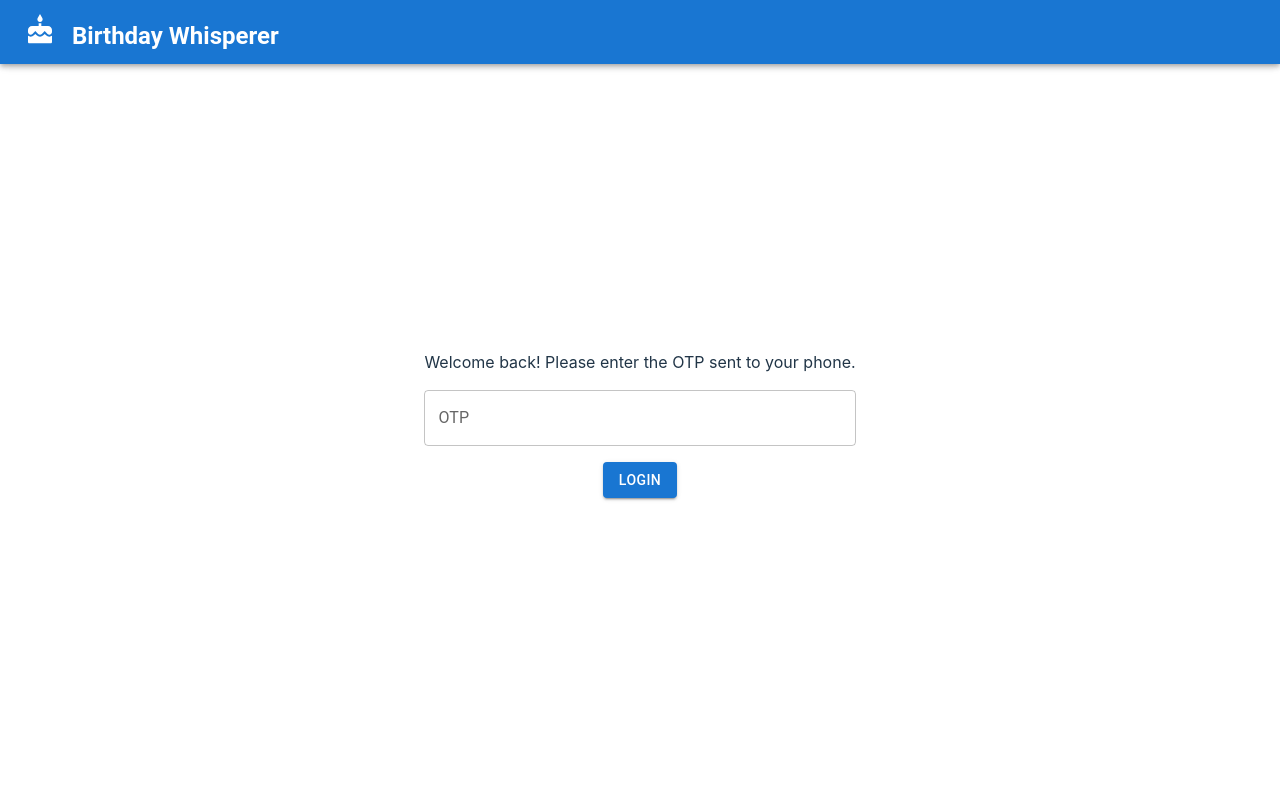
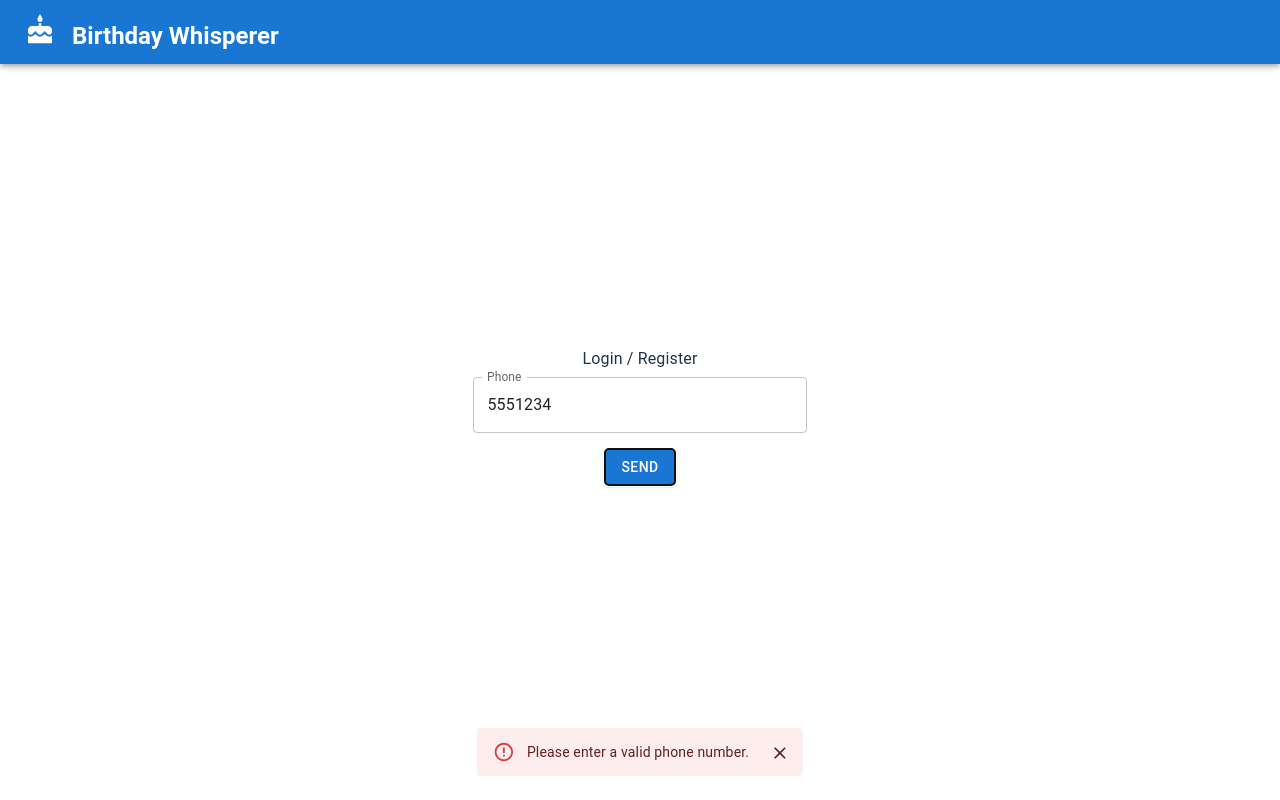
Before and after one commit to cmirza/birthday-whisperer-frontend, a React (Vite) app: page / in a window 1280 px wide. Both pictures are taken after typing "5551234" into the empty fields and a click on the button "SEND". Built offline with nearby package versions, Linux system fonts and the light colour scheme; no server answers.

Commit message:
added form validation for login register flow

```diff
--- a/src/components/LoginForm.tsx
+++ b/src/components/LoginForm.tsx
@@ -3,6 +3,8 @@ import Typography from "@mui/material/Typography";
 import TextField from "@mui/material/TextField";
 import Button from "@mui/material/Button";
 import Grid from "@mui/material/Grid";
+import Snackbar from "@mui/material/Snackbar";
+import Alert from "@mui/material/Alert";
 
 interface Props {
   onLogin: (phone: string, otp: string) => void;
@@ -20,30 +22,62 @@ const LoginForm: React.FC<Props> = ({
   const [phone, setPhone] = useState("");
   const [otp, setOtp] = useState("");
   const [showOTPInput, setShowOTPInput] = useState(false);
+  const [error, setError] = useState(false);
+  const [errorMessage, setErrorMessage] = useState("");
+
+  const isPhoneValid = (phone: string) => {
+    const phoneRegex = /^\d{10}$/;
+    return phoneRegex.test(phone);
+  };
+
+  const isOTPValid = (otp: string) => {
+    const otpRegex = /^\d{6}$/;
+    return otpRegex.test(otp);
+  };
 
   const handleLogin = (e: React.FormEvent) => {
     e.preventDefault();
+    if (isOTPValid(otp)) {
       onLogin(phone, otp);
+    } else {
+      setError(true);
+      setErrorMessage("Please enter a valid OTP.");
+    }
   };
 
   const handleRegister = (
     e: React.MouseEvent<HTMLButtonElement, MouseEvent>
   ) => {
     e.preventDefault();
+    if (isOTPValid(otp)) {
       onRegister(phone, otp);
+    } else {
+      setError(true);
+      setErrorMessage("Please enter a valid OTP.");
+    }
   };
 
   const handleRequestOTP = async (e: React.FormEvent) => {
     e.preventDefault();
+    if (isPhoneValid(phone)) {
       try {
         await onRequestOTP(phone);
         setShowOTPInput(true);
       } catch (error) {
         console.error("Error requesting OTP: ", error);
       }
+    } else {
+      setError(true);
+      setErrorMessage("Please enter a valid phone number.");
+    }
+  };
+
+  const handleCloseError = () => {
+    setError(false);
   };
 
   return (
+    <>
       <form onSubmit={showOTPInput ? handleLogin : handleRequestOTP}>
         <div>
           {!showOTPInput ? (
@@ -71,7 +105,9 @@ const LoginForm: React.FC<Props> = ({
           ) : (
             <div>
               {isNewUser === true && (
-              <p>Welcome, new user! Please enter the OTP sent to your phone.</p>
+                <p>
+                  Welcome, new user! Please enter the OTP sent to your phone.
+                </p>
               )}
               {isNewUser === false && (
                 <p>Welcome back! Please enter the OTP sent to your phone.</p>
@@ -107,6 +143,17 @@ const LoginForm: React.FC<Props> = ({
           )}
         </div>
       </form>
+      <Snackbar
+        open={error}
+        autoHideDuration={6000}
+        onClose={handleCloseError}
+        anchorOrigin={{ vertical: "bottom", horizontal: "center" }}
+      >
+        <Alert onClose={handleCloseError} severity="error">
+          {errorMessage}
+        </Alert>
+      </Snackbar>
+    </>
   );
 };
 
```
Also changed, not shown: 1 other file (tests, documents, lock files or other folders). Lines whose indentation alone changed are shown as unchanged.
